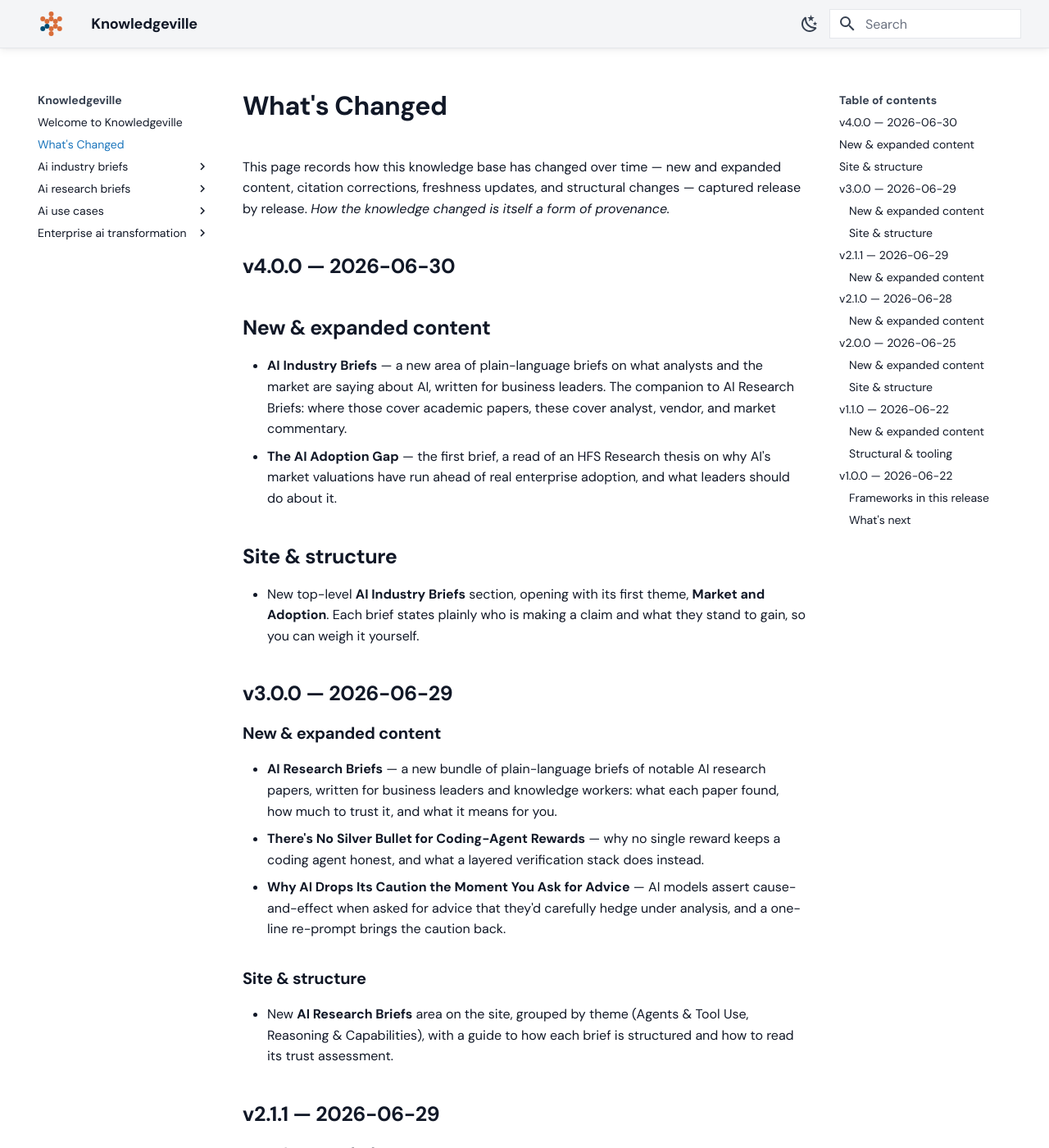
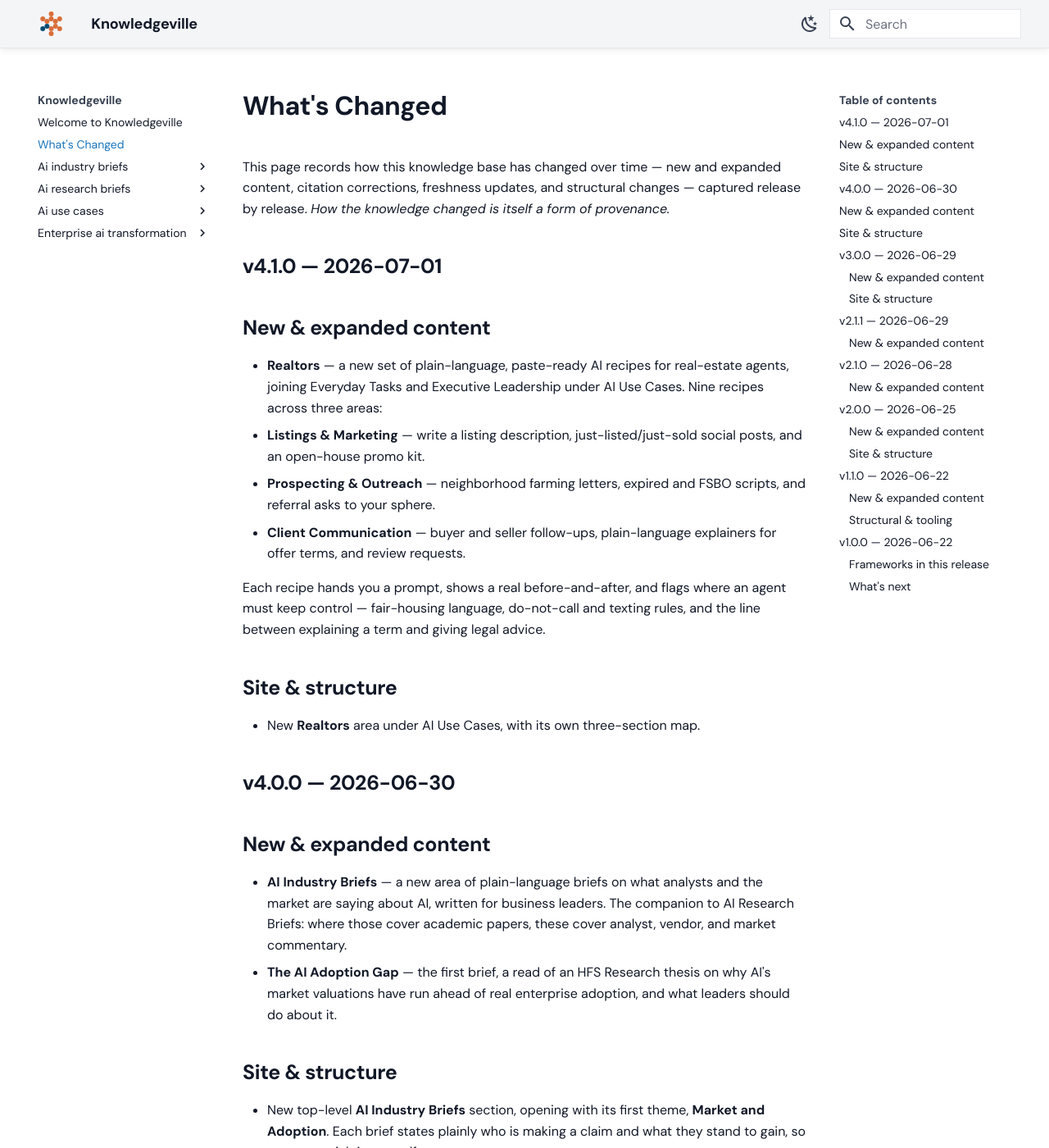
Before and after one commit to grandaha/knowledgeville, an MkDocs documentation site: the page built from published/changelog.md, in a window 1280 px wide and 1400 px high. Shown: the whole window at 82% size. Built offline with MkDocs 1.6.1 and Material for MkDocs 9.7.7, drawn with Linux system fonts in a browser that asks for light colours; some web fonts are replaced.

Commit message:
Publish: sync content from workspace

```diff
--- a/published/changelog.md
+++ b/published/changelog.md
@@ -3,13 +3,28 @@ type: Reference
 title: What's Changed
 description: A generated, release-by-release record of how this knowledge base has changed.
 tags: [changelog, releases, provenance]
-timestamp: "2026-06-30"
+timestamp: "2026-07-01"
 appendix: true
 ---
 
 <!-- generated from GitHub Releases by scripts/build_changelog.py — do not edit -->
 
 This page records how this knowledge base has changed over time — new and expanded content, citation corrections, freshness updates, and structural changes — captured release by release. *How the knowledge changed is itself a form of provenance.*
+
+## v4.1.0 — 2026-07-01
+
+## New & expanded content
+
+- **Realtors** — a new set of plain-language, paste-ready AI recipes for real-estate agents, joining Everyday Tasks and Executive Leadership under AI Use Cases. Nine recipes across three areas:
+  - **Listings & Marketing** — write a listing description, just-listed/just-sold social posts, and an open-house promo kit.
+  - **Prospecting & Outreach** — neighborhood farming letters, expired and FSBO scripts, and referral asks to your sphere.
+  - **Client Communication** — buyer and seller follow-ups, plain-language explainers for offer terms, and review requests.
+
+Each recipe hands you a prompt, shows a real before-and-after, and flags where an agent must keep control — fair-housing language, do-not-call and texting rules, and the line between explaining a term and giving legal advice.
+
+## Site & structure
+
+- New **Realtors** area under AI Use Cases, with its own three-section map.
 
 ## v4.0.0 — 2026-06-30
 
```
